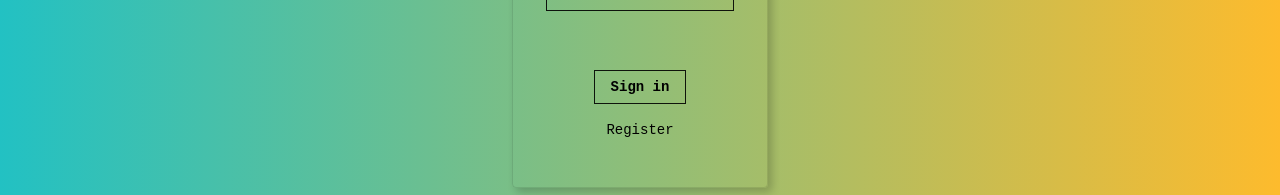
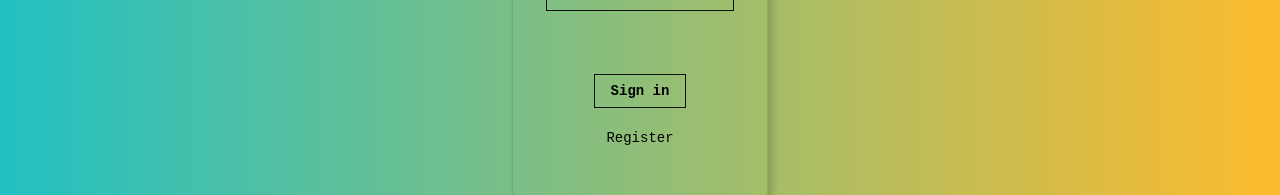
Before and after one commit to lrobvilla/face_recognition, a React (Create React App) app: page / in a window 1280 px wide. Shown: the part 392-587 px from the top of the page. Built offline with nearby package versions, Linux system fonts and the light colour scheme; the HTML template or start-up script is replaced by a standard one.

Commit message:
added some more padding v3...

```diff
--- a/src/components/SignIn/SignIn.js
+++ b/src/components/SignIn/SignIn.js
@@ -97,7 +97,7 @@ class SignIn extends Component {
                             <LoadingCircle className='center0'></LoadingCircle>
                         )}
                     </div>
-                    <div className="center0">
+                    <div className="center0 pa1">
                         <input
                             onClick={this.onSubmitSignIn}
                             className="b ph3 pv2 input-reset ba b--black-90 b--black bg-transparent grow pointer f6 dib"
```
